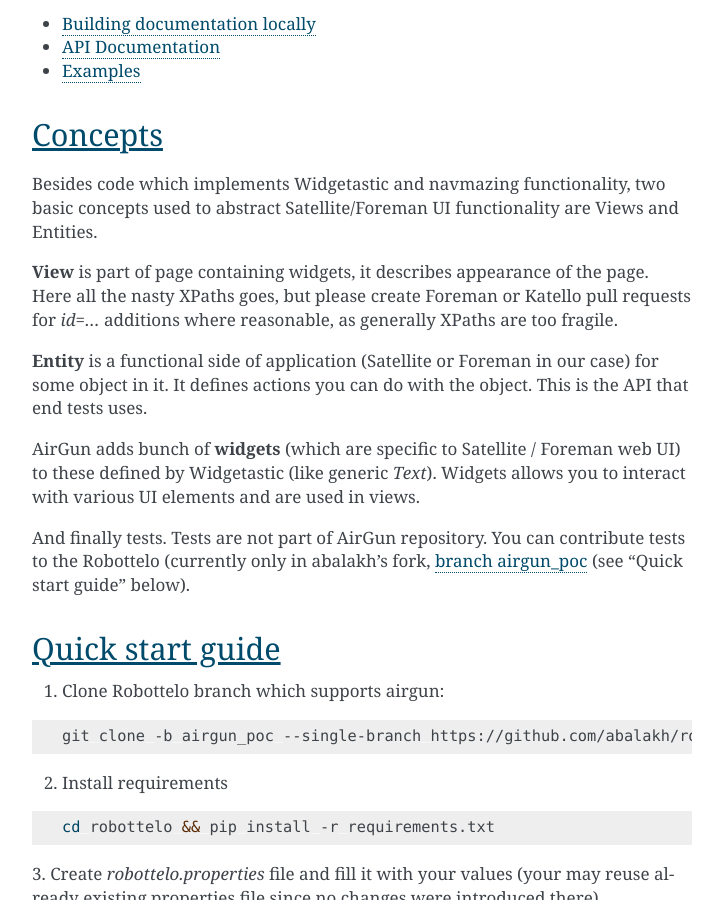
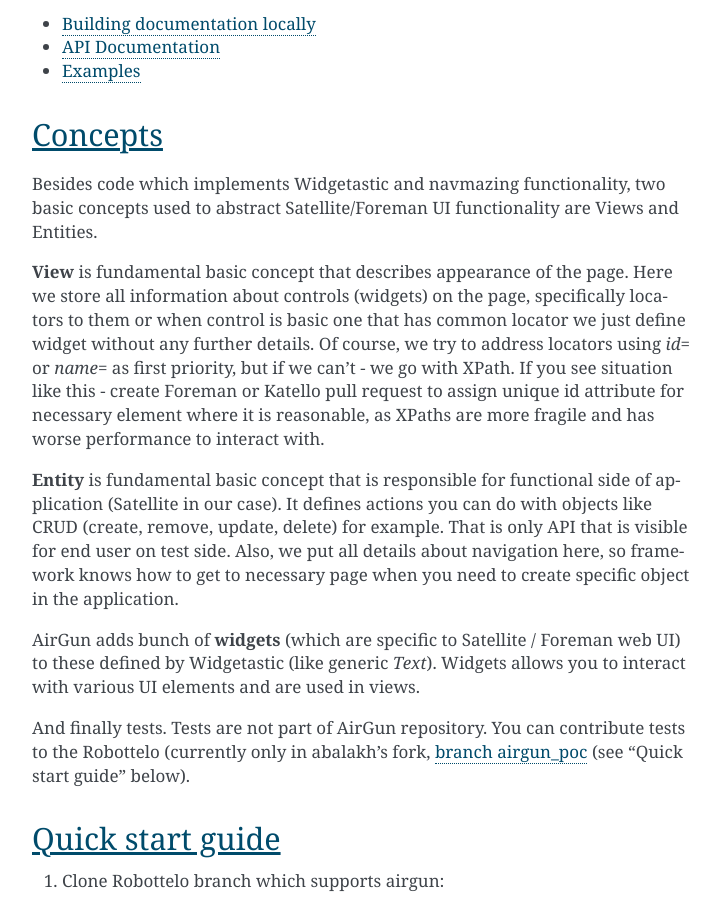
Before and after one commit to SatelliteQE/airgun, a Sphinx documentation site: the page built from docs/index.rst, in a window 1280 px wide and 900 px high, scrolled down 519 px. Shown: the whole window, without its empty margins (388-1111 px from the left). Built offline with Sphinx 7.4.7, drawn with Linux system fonts in a browser that asks for light colours.

Commit message:
Enhanced View and Entity desc

```diff
--- a/docs/index.rst
+++ b/docs/index.rst
@@ -29,14 +29,22 @@
 basic concepts used to abstract Satellite/Foreman UI functionality are Views
 and Entities.
 
-**View** is part of page containing widgets, it describes appearance of the
-page. Here all the nasty XPaths goes, but please create Foreman or Katello
-pull requests for `id=...` additions where reasonable, as generally XPaths
-are too fragile.
+**View** is fundamental basic concept that describes appearance of the page.
+Here we store all information about controls (widgets) on the page,
+specifically locators to them or when control is basic one that has common
+locator we just define widget without any further details. Of course, we
+try to address locators using `id=` or `name=` as first priority, but if we
+can't - we go with XPath. If you see situation like this - create Foreman or
+Katello pull request to assign unique id attribute for necessary element
+where it is reasonable, as XPaths are more fragile and has worse performance
+to interact with.
 
-**Entity** is a functional side of application (Satellite or Foreman in our
-case) for some object in it. It defines actions you can do with the object.
-This is the API that end tests uses.
+**Entity** is fundamental basic concept that is responsible for functional
+side of application (Satellite in our case). It defines actions you can do
+with objects like CRUD (create, remove, update, delete) for example. That
+is only API that is visible for end user on test side. Also, we put all
+details about navigation here, so framework knows how to get to necessary
+page when you need to create specific object in the application.
 
 AirGun adds bunch of **widgets** (which are specific to Satellite / Foreman
 web UI) to these defined by Widgetastic (like generic `Text`). Widgets allows
```
